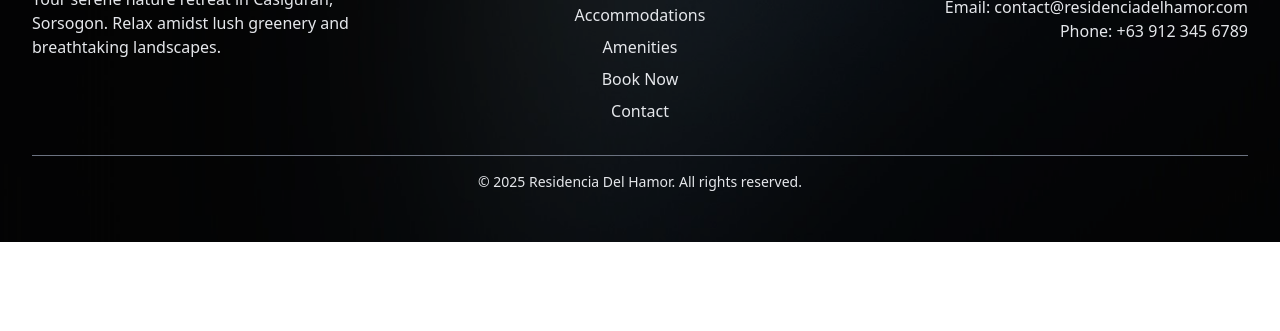
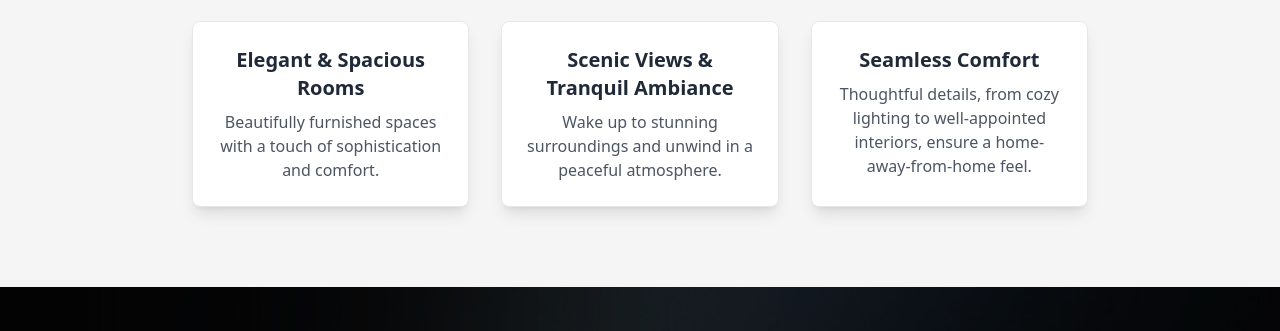
Before and after one commit to rojinashane/Residencia-Del-Hamor, a website: page src/accommodations.html in a window 1280 px wide. Shown: the part 2371-2702 px from the top of the page. Before the commit the page ends 2613 px from the top, so only its background shows below. Drawn offline with nearby package versions, Linux system fonts and the light colour scheme; files that its build step writes are made by us from their sources.

Commit message:
fixing: Bug

```diff
--- a/src/accommodations.html
+++ b/src/accommodations.html
@@ -322,7 +322,7 @@
   </div>
 </section>
 <!-- Booking Modal -->
-<div id="bookingModal" class="fixed inset-0 bg-black bg-opacity-50 flex items-center justify-center hidden">
+<div id="bookingModal" class="fixed inset-0 bg-black bg-opacity-50 flex items-center justify-center hidden pt-10">
   <div class="bg-white p-6 rounded-lg shadow-lg w-full max-w-md">
       <h2 class="text-xl font-bold text-gray-900 mb-4">Book Your Stay</h2>
       <form id="bookingForm" class="space-y-3">
@@ -478,6 +478,57 @@ function closeModal() {
     }
     </style>
 
+<section class="text-center pt-20 px-4 pb-20 bg-[#F5F5F5]">
+  <h5 class="text-3xl font-bold text-gray-800 mb-6 fade-in opacity-0 translate-y-5">
+      Stay in Comfort & Elegance
+  </h5>
+  <div class="max-w-4xl mx-auto grid grid-cols-1 md:grid-cols-3 gap-8">
+      <div class="bg-white shadow-lg p-6 rounded-lg border border-gray-200 fade-in opacity-0 translate-y-5">
+          <h6 class="text-xl font-semibold text-gray-800 mb-2">Elegant & Spacious Rooms</h6>
+          <p class="text-gray-600">Beautifully furnished spaces with a touch of sophistication and comfort.</p>
+      </div>
+      <div class="bg-white shadow-lg p-6 rounded-lg border border-gray-200 fade-in opacity-0 translate-y-5">
+          <h6 class="text-xl font-semibold text-gray-800 mb-2">Scenic Views & Tranquil Ambiance</h6>
+          <p class="text-gray-600">Wake up to stunning surroundings and unwind in a peaceful atmosphere.</p>
+      </div>
+      <div class="bg-white shadow-lg p-6 rounded-lg border border-gray-200 fade-in opacity-0 translate-y-5">
+          <h6 class="text-xl font-semibold text-gray-800 mb-2">Seamless Comfort</h6>
+          <p class="text-gray-600">Thoughtful details, from cozy lighting to well-appointed interiors, ensure a home-away-from-home feel.</p>
+      </div>
+  </div>
+</section>
+
+<script>
+  document.addEventListener("DOMContentLoaded", function () {
+      const elements = document.querySelectorAll(".fade-in");
+
+      function revealElements() {
+          elements.forEach((el) => {
+              const rect = el.getBoundingClientRect();
+              if (rect.top < window.innerHeight * 0.85) {
+                  el.classList.add("opacity-100", "translate-y-0", "transition-all", "duration-1000");
+                  el.classList.remove("opacity-0", "translate-y-5");
+              }
+          });
+      }
+
+      window.addEventListener("scroll", revealElements);
+      revealElements(); // Initial check in case elements are already in view
+  });
+</script>
+
+<style>
+  @keyframes fadeIn {
+      from {
+          opacity: 0;
+          transform: translateY(20px);
+      }
+      to {
+          opacity: 1;
+          transform: translateY(0);
+      }
+  }
+</style>
 
 <footer
   id="footer"
```
